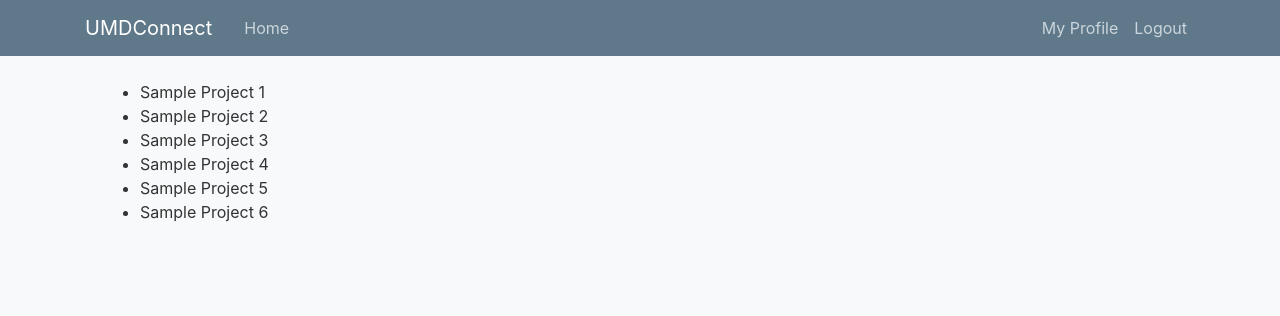
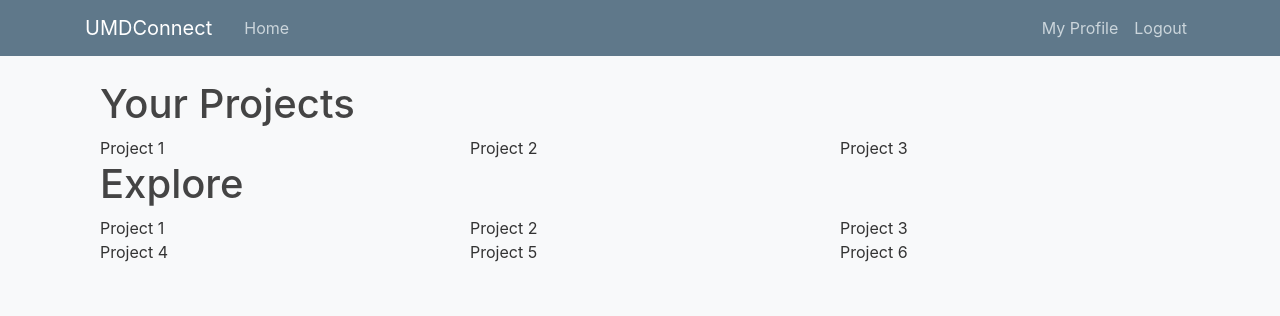
Before and after one commit to KofiAAnnor/UMD-Connect, a Flask app: page /project-board in a window 1280 px wide. Shown: the top 316 px of the page. Run offline with Flask 2, Linux system fonts and the light colour scheme; the visitor is signed in with stand-in values (Sample User, id 1); some libraries are stand-ins or nearby versions.

Commit message:
Added project view page.

```diff
--- a/flaskapp/routes.py
+++ b/flaskapp/routes.py
@@ -59,6 +59,10 @@ def profile():
 
 
 @app.route("/project-board")
-@login_required
 def project_board_page():
     return render_template('project-board.html', title='Project Board')
+
+
+@app.route("/project-detail")
+def project_detail_view():
+    return render_template('project-detail-view.html', title='Project Detail')
--- a/flaskapp/templates/project-board.html
+++ b/flaskapp/templates/project-board.html
@@ -1,14 +1,48 @@
 {% extends "layout.html" %}
 
 {% block content %}
-<div class="container">
-    <ul>
-        <li>Sample Project 1</li>
-        <li>Sample Project 2</li>
-        <li>Sample Project 3</li>
-        <li>Sample Project 4</li>
-        <li>Sample Project 5</li>
-        <li>Sample Project 6</li>
-    </ul>
-</div>
+<section class="your-projects">
+    <div class="container">
+        <h1>Your Projects</h1>
+
+        <div class="row">
+            <div class="col-md-4">
+                <span>Project 1</span>
+            </div>
+            <div class="col-md-4">
+                <span>Project 2</span>
+            </div>
+            <div class="col-md-4">
+                <span>Project 3</span>
+            </div>
+        </div>
+    </div>
+</section>
+
+<section class="explore">
+    <div class="container">
+        <h1>Explore</h1>
+
+        <div class="row">
+            <div class="col-md-4">
+                <span>Project 1</span>
+            </div>
+            <div class="col-md-4">
+                <span>Project 2</span>
+            </div>
+            <div class="col-md-4">
+                <span>Project 3</span>
+            </div>
+            <div class="col-md-4">
+                <span>Project 4</span>
+            </div>
+            <div class="col-md-4">
+                <span>Project 5</span>
+            </div>
+            <div class="col-md-4">
+                <span>Project 6</span>
+            </div>
+        </div>
+    </div>
+</section>
 {% endblock %}
```
Also changed, not shown: flaskapp/templates/project-detail-view.html (added, +8 -0 lines), 1 other file.
